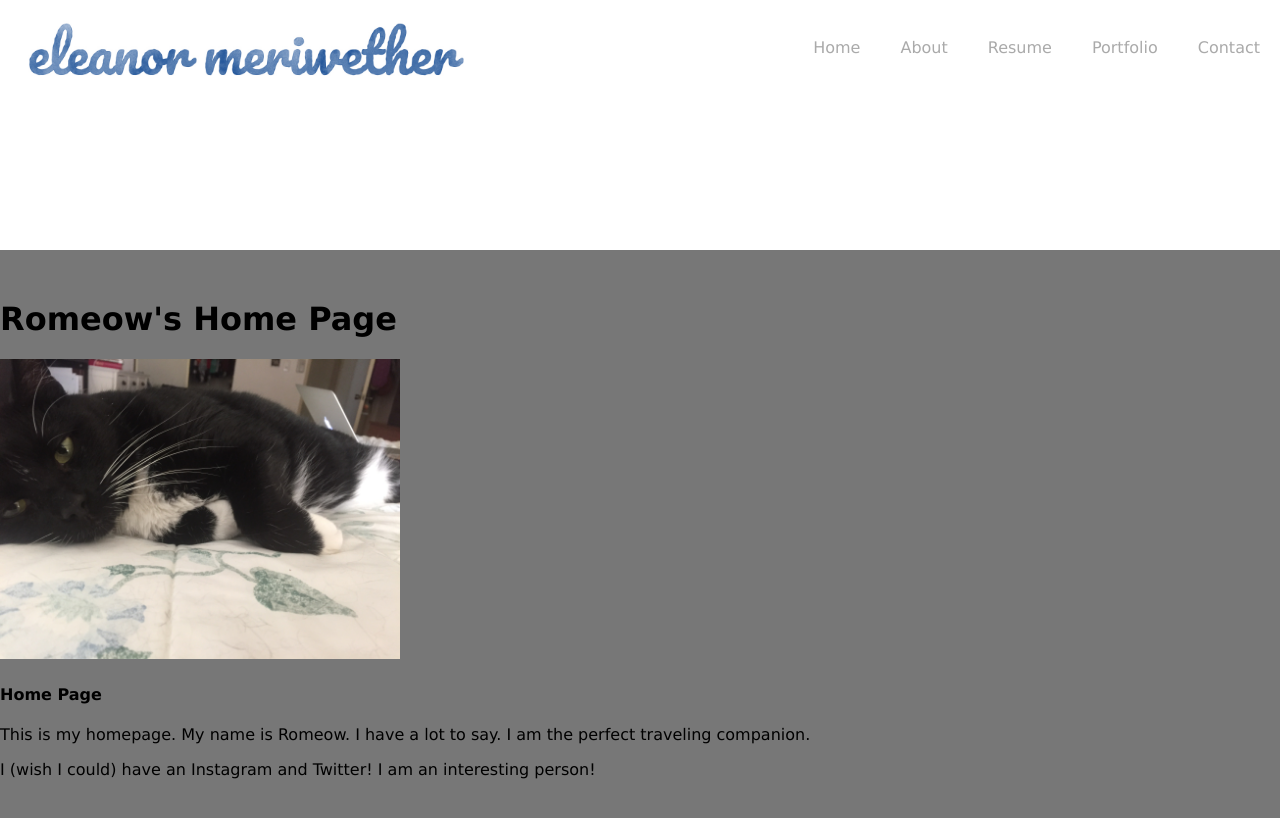
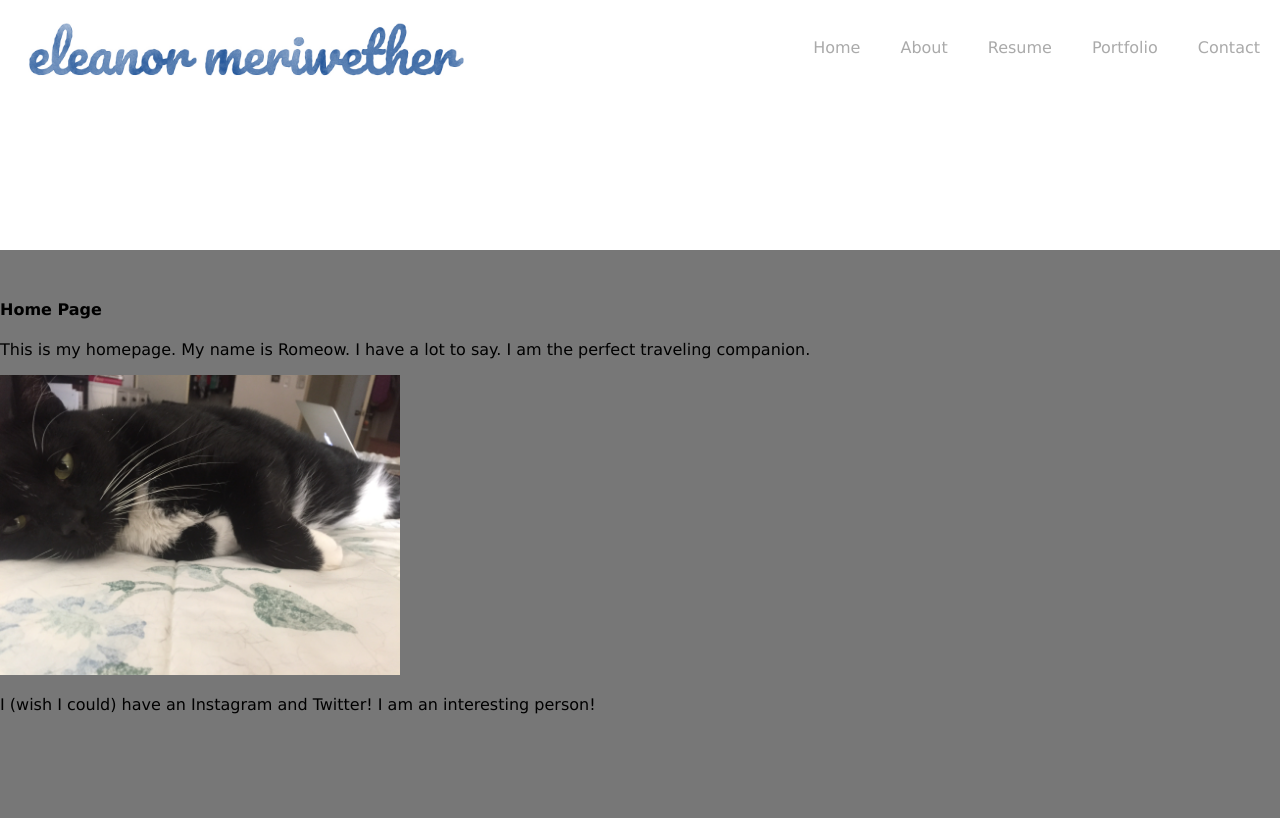
Before and after one commit to emeriwether/emeriwether.github.io, a Jekyll site: the page built from index.html, in a window 1280 px wide. Shown: the top 818 px of the page. Built offline with Jekyll 4.4.1, drawn with Linux system fonts in a browser that asks for light colours.

Commit message:
changed home page content

```diff
--- a/index.html
+++ b/index.html
@@ -1,11 +1,6 @@
 ---
 layout: default
 ---
-<header role="banner">
-    <h1>Romeow's Home Page</h1>
-    <img src="/img/IMG_0547.jpg" alt="Romeow" width="400" height="300">
-</header>
-
 <main role="main">
 <article role="article">
 
@@ -14,5 +9,7 @@ layout: default
         <p>This is my homepage. My name is Romeow. I have a lot to say. I am the perfect traveling companion.</p>
     </header>
 
+    <img src="/img/IMG_0547.jpg" alt="Romeow" width="400" height="300">
+
 </article>
 </main>
```
